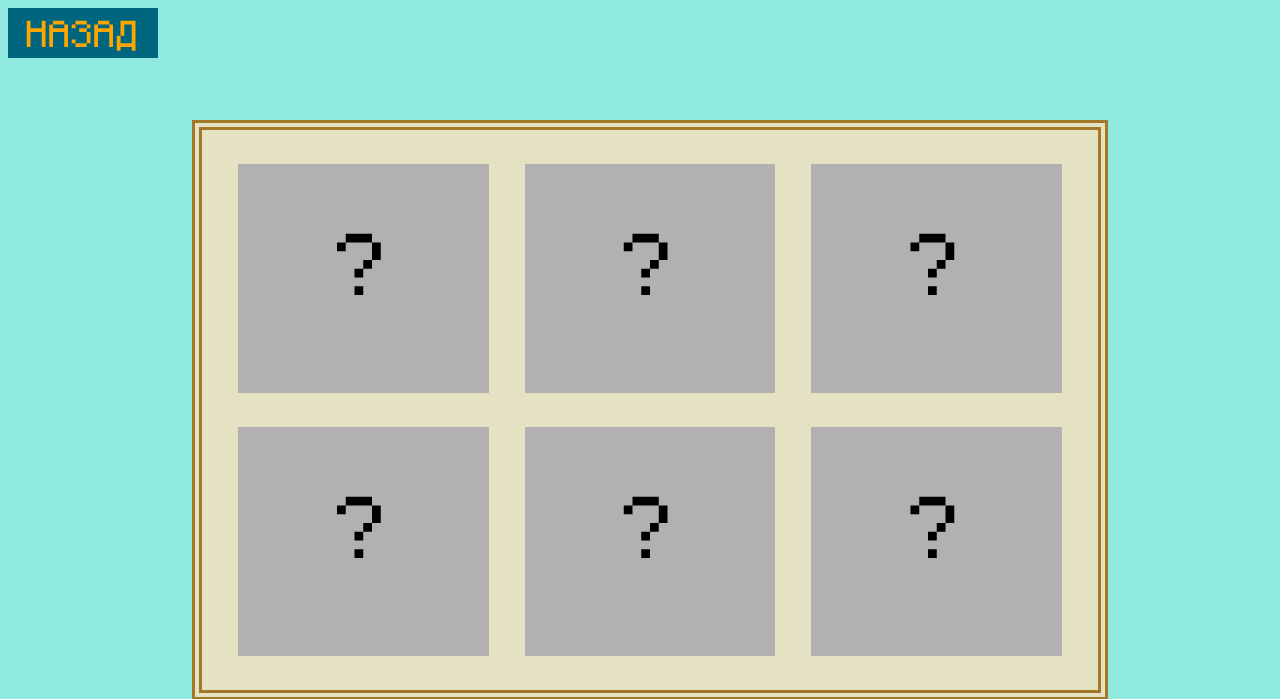
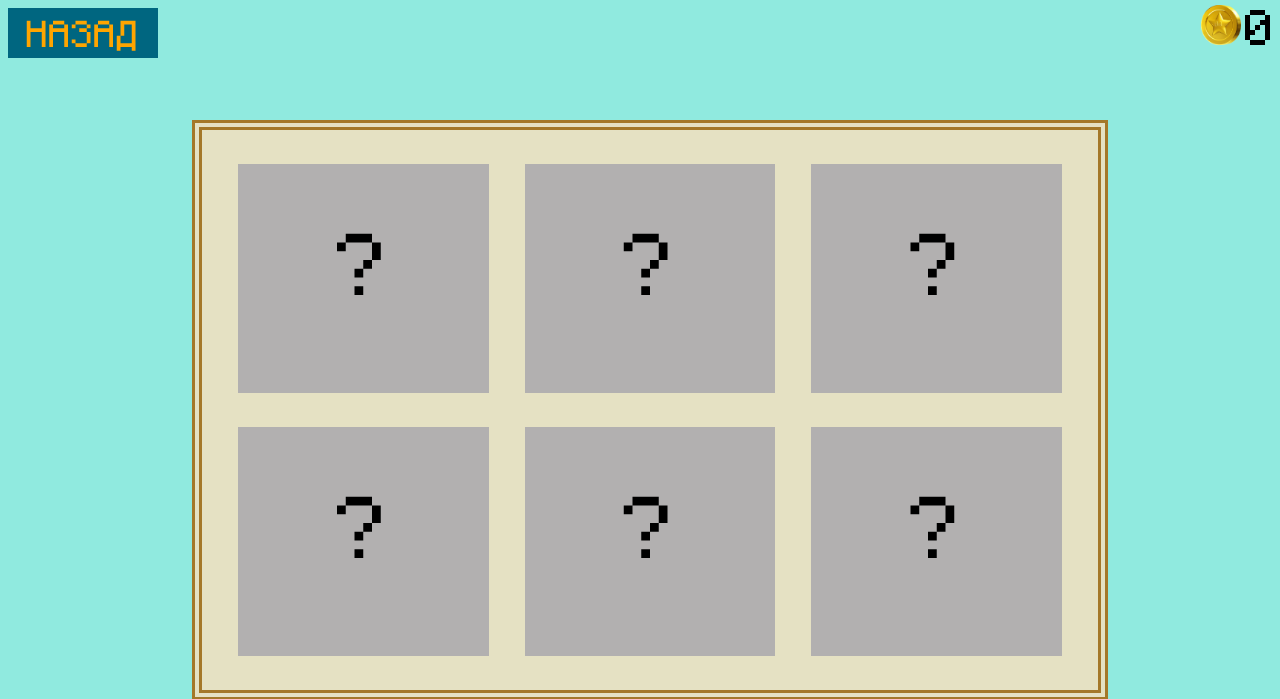
Before and after one commit to udarenienao/PESimulator, a PHP site: page /MainGame.html in a window 1280 px wide. Shown: the top 699 px of the page. Run offline with PHP 8.4, Linux system fonts and the light colour scheme.

Commit message:
Add contur coins

```diff
--- a/GameStyles.css
+++ b/GameStyles.css
@@ -17,6 +17,30 @@ body {
     position:absolute;
     margin:auto;
 
+}
+
+.bank .account {
+    display: inline-block;
+}
+
+.bank {
+    position: absolute;
+    /*background-color: #7A0000;*/
+    right: 5px;
+    top: 5px;
+}
+
+
+#coin {
+    content:url(pictures/pinpng.com-gold-coins-png-1735690.png);
+    width: 40px;
+    height: 40px;
+}
+
+#money {
+    font-family: "font", serif;
+    text-align:center;
+    font-size:40px;
 }
 
 #menu{
--- a/MainGame.html
+++ b/MainGame.html
@@ -8,6 +8,11 @@
 <body>
 <div id="buttons">
     <div id="menu" onclick="window.location.href='menu.html'"><p>НАЗАД</p></div>
+</div>
+
+<div class="bank">
+    <div id="coin" class="account"></div>
+    <div id="money" class="account">0</div>
 </div>
 
 <div id="field">
--- a/scripts.js
+++ b/scripts.js
@@ -1,5 +1,24 @@
 let subMaker = document.getElementById("makeSub");
 let subjects = [];
+let moneyDisplay = document.getElementById("money");
+
+setInterval(function() {
+    // console.log(subjects);
+    let profit = subjects.map(function(subject){
+        return subject.profit;
+    }).reduce((partialSum, a) => partialSum + a, 0);
+
+    // console.log(profit);
+    // profit = profit.reduce((partialSum, a) => partialSum + a, 0);
+    // console.log(profit);
+
+    if (Number(moneyDisplay.innerText) + profit >= 0) {
+        moneyDisplay.innerText = `${profit + Number(moneyDisplay.innerText)}`;
+    } else {
+        moneyDisplay.innerText = `${0}`;
+    }
+}, 1000);
+
 for(let i = 1; i < 7; i++){
     let form = document.getElementById("f" + i);
     form.addEventListener("click", function (){
@@ -35,6 +54,7 @@ class Subject{
         this.diff = diff;
         this.hours = hours;
         this._rating = this.#calculateRating();
+        this._profit = Math.ceil((this._rating - 50) * 0.1);
     }
 
     #calculateRating() {
@@ -51,4 +71,8 @@ class Subject{
     get rating() {
         return this._rating;
     }
+
+    get profit() {
+        return this._profit;
+    }
 }
```
Also changed, not shown: pictures/pinpng.com-gold-coins-png-1735690.png (added).
